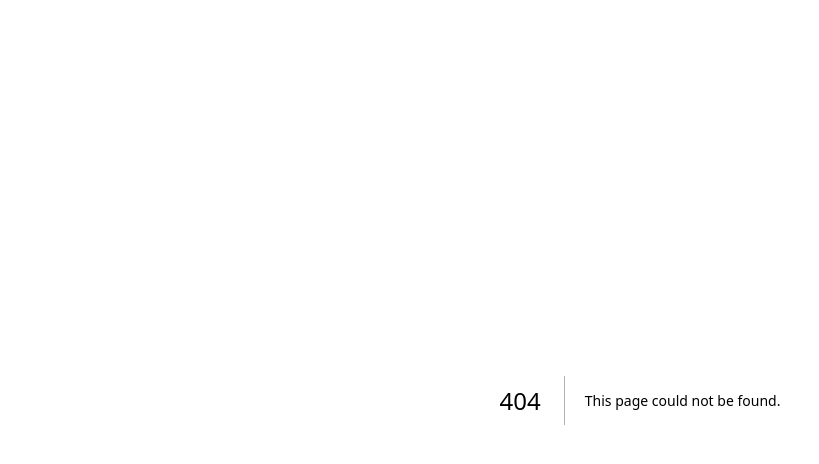
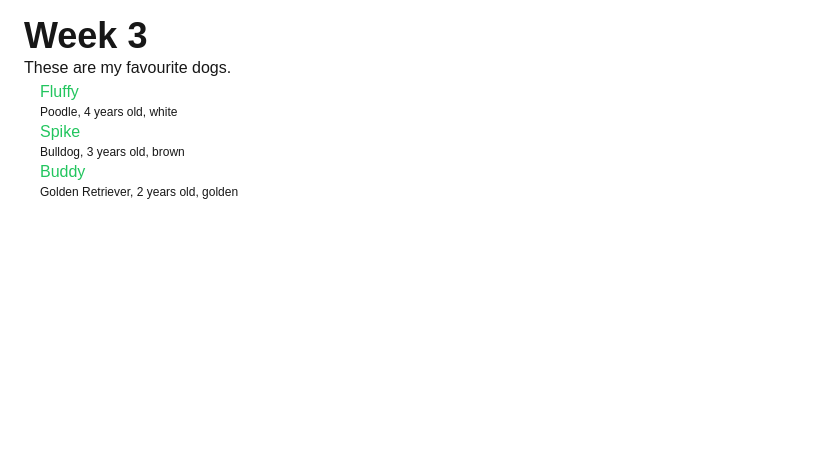
Before and after one commit to TTMac135/cprg306-demos, a Next.js app: page /week-3 in a window 1280 px wide. Before the commit this address had no page. Shown: the top 464 px of the page, without its empty margins (0-819 px from the left). Built offline with nearby package versions, Linux system fonts and the light colour scheme.

Commit message:
Finish Week 3 demo

```diff
--- a/app/page.js
+++ b/app/page.js
@@ -14,7 +14,7 @@
         <Link href="week-2" className={linkStyles}>Week 2</Link>
       </li>
       <li>
-        <Link href="week-3" className={linkStyles}>Week 3 (Wasn't in class)</Link>
+        <Link href="week-3" className={linkStyles}>Week 3</Link>
       </li>
       <li>
         <Link href="./week-4/functions" className={linkStyles} >Week 4 - Functions</Link> <Link href="./week-4/simple-counter" className={linkStyles} >Simple Counter</Link> <Link href="./week-4/advanced-counter" className={linkStyles} >Advanced Counter</Link>
--- /dev/null
+++ b/app/week-3/dog.js
@@ -0,0 +1,9 @@
+export default function Dog({name, breed, age, color}) {
+  return (
+  <div className="ml-4">
+    <h2 className="text-green-500">{name}</h2>
+
+    <p className="text-xs">{breed}, {age} years old, {color}</p>
+  </div>
+  )
+}
--- /dev/null
+++ b/app/week-3/page.js
@@ -0,0 +1,50 @@
+import Dog from "./dog";
+
+export default function Page() {
+  let dog1 = {
+    name: 'Fluffy',
+    breed: 'Poodle',
+    age: 4,
+    color: 'white',
+  };
+
+  let dog2 = {
+    name: 'Spike',
+    breed: 'Bulldog',
+    age: 3,
+    color: 'brown',
+  };
+
+  let dog3 = {
+    name: 'Buddy',
+    breed: 'Golden Retriever',
+    age: 2,
+    color: 'golden',
+  };
+
+  return (
+  <main className="m-4 ml-6">
+    <h1 className="text-4xl font-bold">Week 3</h1>
+    <p>These are my favourite dogs.</p>
+    <Dog
+    name={dog1.name}
+    breed={dog1.breed}
+    age={dog1.age}
+    color={dog1.color}
+    />
+    <Dog
+    name={dog2.name}
+    breed={dog2.breed}
+    age={dog2.age}
+    color={dog2.color}
+    />
+    <Dog
+    name={dog3.name}
+    breed={dog3.breed}
+    age={dog3.age}
+    color={dog3.color}
+    />
+
+  </main>
+  )
+}
```
